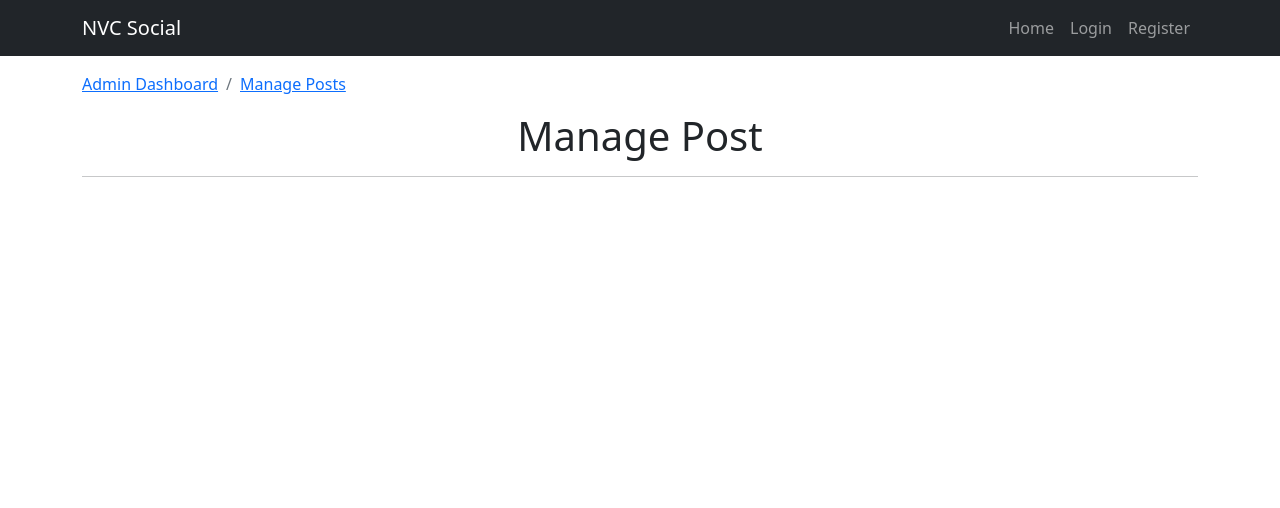
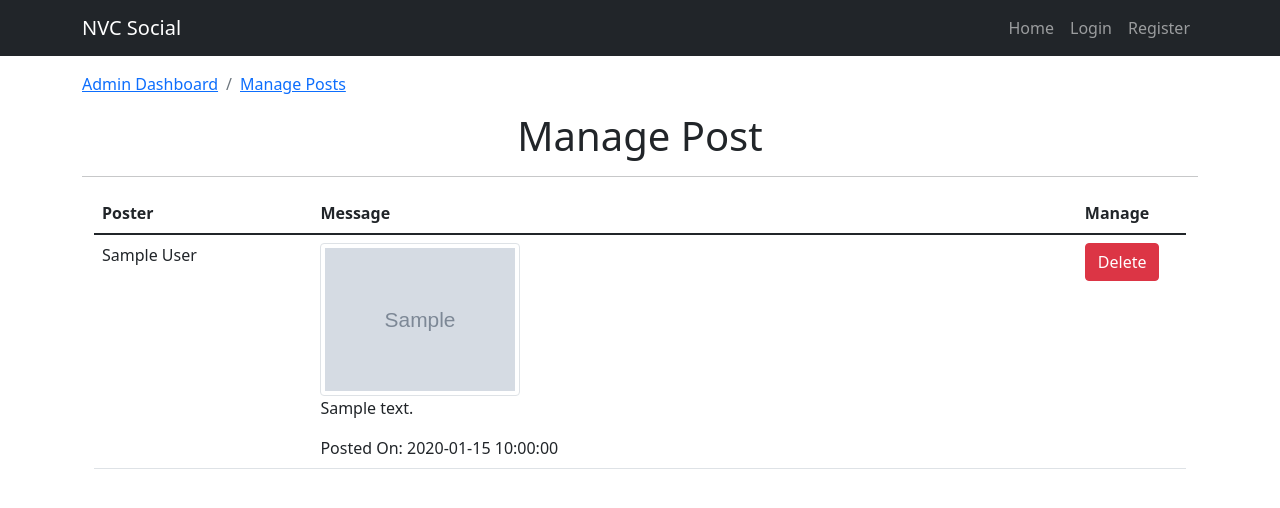
Before and after one commit to BeerCSIM-AIT/nvcsocial, a PHP site: page /index.php?menu=managepost in a window 1280 px wide. Shown: the top 508 px of the page. Run offline with PHP 8.4, Linux system fonts and the light colour scheme; tables that the repository leaves empty hold one stand-in row (values such as "Sample post"); grey boxes marked "Sample" are stand-in pictures.

Commit message:
edit managepost

```diff
--- a/admin/managepost.php
+++ b/admin/managepost.php
@@ -1,3 +1,9 @@
+<?php
+    $sqlPost = "SELECT u.firstName, u.lastName, p.id, p.message, p.photo, p.createdAt
+          FROM users u INNER JOIN post p ON u.id = p.userId ORDER BY p.createdAt DESC
+        ";
+    $qPost = mysqli_query($conn, $sqlPost);
+?>
 <nav class="breadcrumb">
     <a class="breadcrumb-item" href="index.php?menu=admin_main">Admin Dashboard</a>
     <a class="breadcrumb-item" href="index.php?menu=managepost">Manage Posts</a>
@@ -6,3 +12,53 @@
     Manage Post
 </div>
 <hr>
+<div class="container">
+    <div class="row">
+        <div class="col">
+            <table class="table">
+                <thead>
+                    <tr>
+                        <th style="width:20%">Poster</th>
+                        <th>Message</th>
+                        <th style="width:10%">Manage</th>
+                    </tr>
+                </thead>
+                <tbody>
+                    <?php
+                        while($row=mysqli_fetch_array($qPost)){
+                            $id = $row['id'];
+                            $poster = "$row[firstName] $row[lastName]";
+                            $photo = $row['photo'];
+                    ?>
+                    <tr>
+                        <td><?php echo $poster; ?></td>
+                        <td>
+                            <?php
+                                if(!is_null($row['photo'])){
+                            ?>
+                                <div>
+                                    <img class="img-thumbnail" style="width:200px;" src="<?php echo "$postPhotoPath/$photo" ?>" alt="">
+                                </div>
+                            <?php
+                                }
+                            ?>
+                            <div>
+                                <?php echo $row['message']; ?>
+                            </div>
+                            <div class="mt-3">
+                                Posted On: <?php echo $row['createdAt']; ?>
+                            </div>
+                        </td>
+                        <td>
+                            <a href="admin/deletepost.php?id=<?php echo $id; ?>" class="btn btn-danger" onclick="return confirm('Are you sure to delete?')">Delete</a>
+                        </td>
+                    </tr>
+                    <?php
+                        }
+                    ?>
+                </tbody>
+            </table>
+
+        </div>
+    </div>
+</div>
--- a/index.php
+++ b/index.php
@@ -1,7 +1,7 @@
 <?php
 session_start();
 include("settings.inc.php");
-
+include("connect.php");
 ?>
 <!doctype html>
 <html lang="en">
@@ -41,7 +41,6 @@ include("settings.inc.php");
                         </li>
                     <?php
                     } else {
-                        include("connect.php");
                         $id = $_SESSION['user']['id'];
                         $sql = "SELECT * FROM users WHERE id = $id";
                         $qUser = mysqli_query($conn, $sql);
--- a/settings.inc.php
+++ b/settings.inc.php
@@ -1,3 +1,4 @@
 <?php
     $profilePicPath = "images/users/";
+    $postPhotoPath = "images/posts/"
 ?>
```
Also changed, not shown: admin/deletepost.php (added, +11 -0 lines), admin/main.php (+26 -8 lines), images/posts/1-1640191139.png (added).
